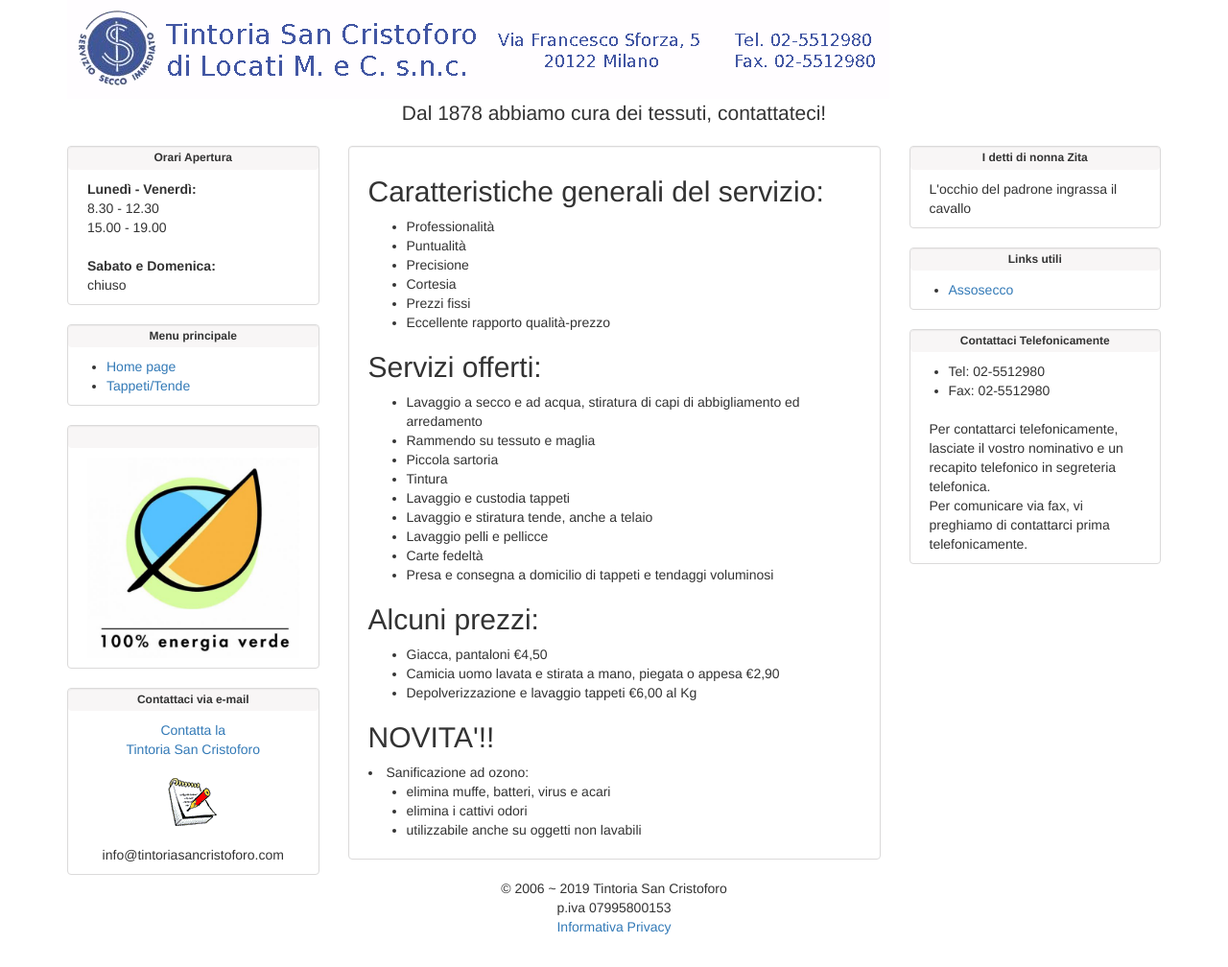
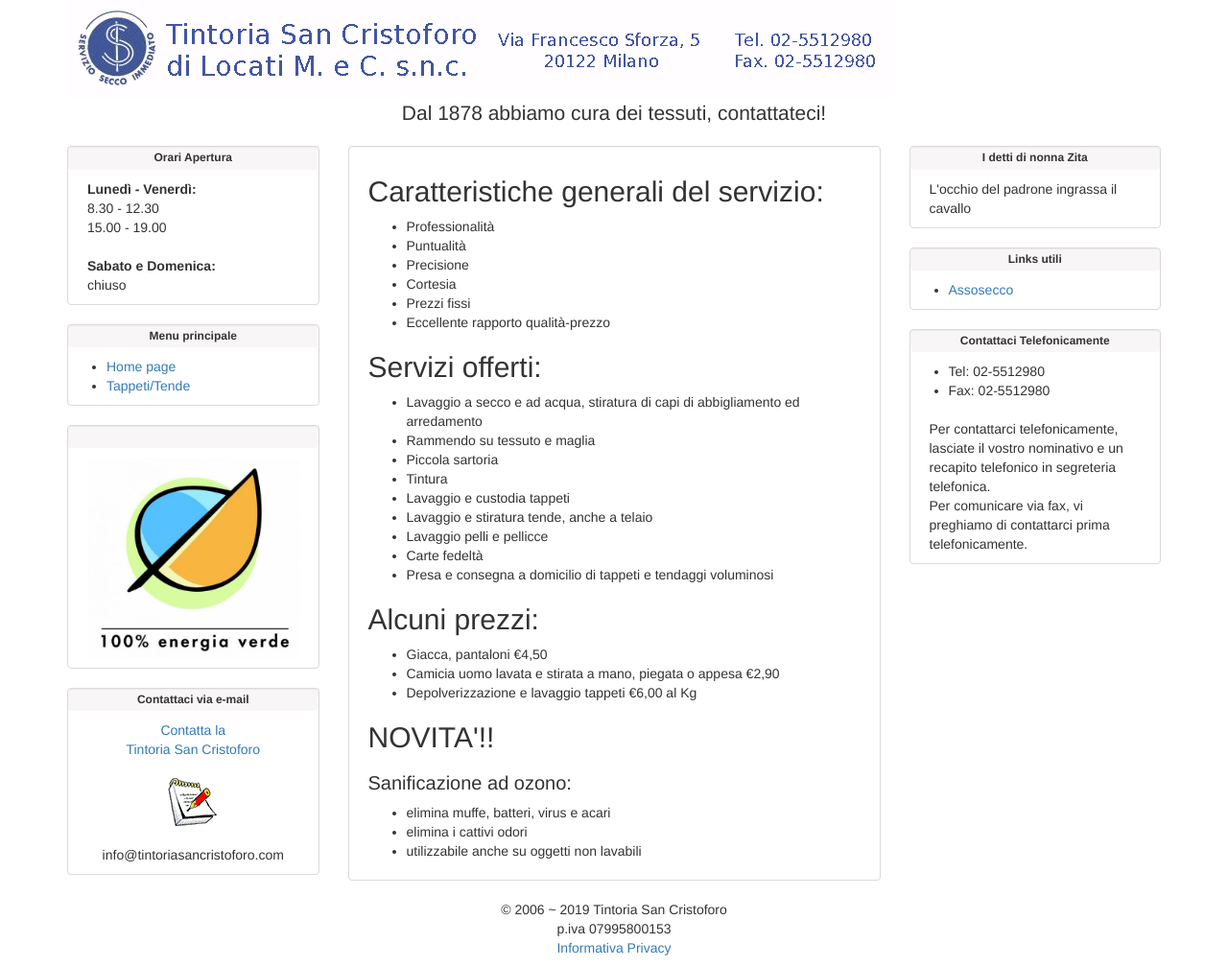
Before and after one commit to TintoriaSanCristoforo/TintoriaSanCristoforo.github.io, a Jekyll site: the page built from index.html, in a window 1280 px wide. Shown: the whole page at 96% size. Built offline with Jekyll 4.4.1, drawn with Linux system fonts in a browser that asks for light colours; before the commit the page ends 986 px from its top, so only the background shows below that.

```diff
--- a/index.html
+++ b/index.html
@@ -36,7 +36,7 @@ layout: default
 
 
     <h2>NOVITA'!!</h2>
-    <li>Sanificazione ad ozono:</li>
+    <h3>Sanificazione ad ozono:</h3>
     <ul>
         <li>elimina muffe, batteri, virus e acari</li>
         <li>elimina i cattivi odori</li>
```
